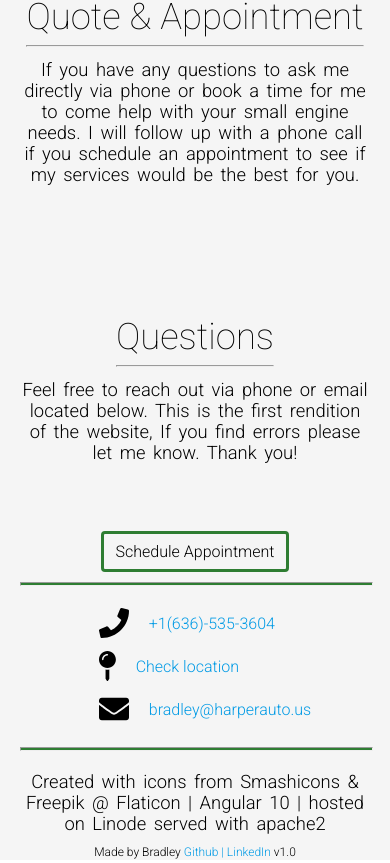
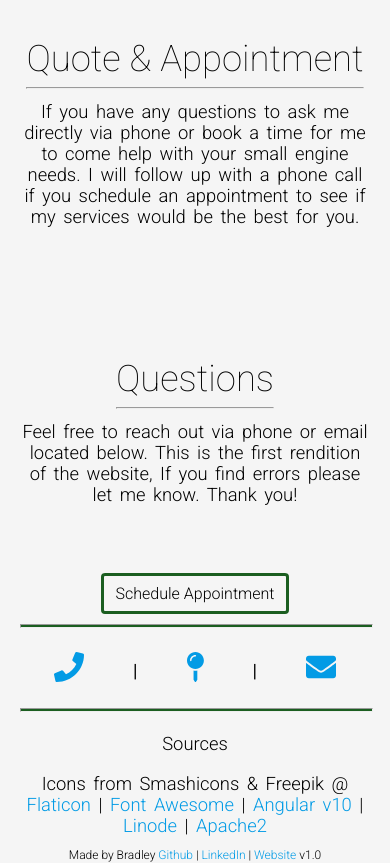
Before and after one commit to BradleyHarper/serviceWebsite, an Angular app: page / in a window 390 px wide. Shown: the part 1713-2576 px from the top of the page. Built offline with nearby package versions, Linux system fonts and the light colour scheme.

Commit message:
Style changes. Opted for only icons in the contact section. Edited sources. Ensured intended mobile experience.

```diff
--- a/src/app/app.component.html
+++ b/src/app/app.component.html
@@ -30,27 +30,40 @@
     </a>
     <script src="https://embed.acuityscheduling.com/embed/button/20680843.js" async></script>
     <iframe [hidden]="mapVisible" class="delivery-map" src="https://www.google.com/maps/d/embed?mid=1fJfj10-UVgfbt21ky0_88zrXQwfwO4sL" frameborder="0"></iframe>
-    <hr class="hr-break green darken-3">
+    <hr class="hr-break green darken-4">
     <footer>
       <div class="icons">
         <div class="icon-phone">
-          <fa-icon [icon]="faPhone"></fa-icon>
-          <a href="tel:+16365353604">+1(636)-535-3604</a>
+          <a href="tel:+16365353604"><fa-icon [icon]="faPhone"></fa-icon></a>
         </div>
+        <h6>|</h6>
         <div class="icon-location" (click)="openMapToggle()">
           <fa-icon [icon]="faMapPin"></fa-icon>
-          <p>Check location</p>
         </div>
+        <h6>|</h6>
         <div class="icon-mail">
-          <fa-icon [icon]="faEnvelope"></fa-icon>
-          <a href="mailto: bradley@harperauto.us">bradley@harperauto.us</a>
+          <a href="mailto: bradley@harperauto.us"><fa-icon [icon]="faEnvelope"></fa-icon></a>
         </div>
       </div>
     </footer>
-    <hr class="hr-break green darken-3">
+    <hr class="hr-break green darken-4">
     <div class="sources">
-      <h6>Created with icons from Smashicons & Freepik @ <a href="https://www.flaticon.com/">Flaticon</a> | Angular 10 | hosted on Linode served with apache2</h6>
+      <h6>Sources</h6>
+      <h6>Icons from Smashicons & Freepik @
+        <a href="https://www.flaticon.com/">Flaticon</a> |
+        <a href="https://fontawesome.com">Font&nbsp;Awesome</a> |
+        <a href="https://angular.io/">Angular&nbsp;v10</a> |
+        <a href="https://linode.com/">Linode</a> |
+        <a href="https://apache.org">Apache2</a>
+      </h6>
     </div>
-    <small>Made by Bradley <a href="https://github.com/BradleyHarper">Github | </a> <a href="https://www.linkedin.com/in/bradley-harper-78451a73/">LinkedIn</a> v1.0</small>
+    <small>
+      Made by Bradley
+      <a href="https://github.com/BradleyHarper">Github</a> |
+      <a href="https://www.linkedin.com/in/bradley-harper-78451a73/">LinkedIn</a> |
+      <a href="https://bradleyharper.me/">Website</a>
+      v1.0
+    </small>
+    <br>
   </div>
 </div>
--- a/src/app/app.component.scss
+++ b/src/app/app.component.scss
@@ -1,6 +1,6 @@
 @import "node_modules/materialize-css/sass/materialize";
 
-@media screen and (min-width: 700px) {
+@media screen and (min-width: 750px) {
   .about-descriptions:nth-of-type(3n+2) {
     position: relative;
     left: 50px;
@@ -9,16 +9,6 @@
   .about-descriptions:nth-of-type(3n+3) {
     position: relative;
     right: 100px;
-  }
-}
-
-@media screen and (max-width: 700px) {
-  footer {
-    justify-content: center !important;
-  }
-
-  .icons {
-    flex-direction: column !important;
   }
 }
 
@@ -71,7 +61,7 @@ small {
   background: whitesmoke;
   color: black;
   padding: 8px 12px;
-  border: 3px solid #2e7d32;
+  border: 3px solid #1B5E20;
   border-radius: 4px;
   margin: 10px 0;
   text-decoration: none;
@@ -80,8 +70,12 @@ small {
   font-weight: 300;
 }
 
+.acuity-embed-button:hover{
+  background-color: antiquewhite;
+}
+
 .container {
-  max-width: 1000px;
+  max-width: 800px;
 }
 
 .delivery-map {
@@ -105,9 +99,14 @@ small {
 .icon-phone, .icon-location, .icon-mail{
   display: flex;
   align-items: center;
+  justify-content: center;
 }
 
-.icon-location > p {
+.icon-phone:hover, .icon-mail:hover, .icon-location:hover {
+  background-color: antiquewhite;
+}
+
+.icon-location > fa-icon {
   color: #039be5;
 }
 
@@ -116,6 +115,7 @@ small {
   justify-content: space-around;
   flex-direction: row;
   font-weight: 300;
+  width: 100%;
 }
 
 .icons > div > p:hover, .icons > div > a:hover {
@@ -154,14 +154,11 @@ small {
 .sources {
   display: flex;
   justify-content: center;
+  flex-direction: column;
 }
 
 .sources > h6 {
   font-weight: 300;
-}
-
-.sources > h6 > a {
-  color: black;
 }
 
 .sources > h6 > a:hover {
--- a/src/app/models/content.ts
+++ b/src/app/models/content.ts
@@ -13,19 +13,14 @@ export class Content {
       title: 'Pricing',
       content: 'On booking you\'ll see my rate per hour(s). If the job only takes an hour, you pay an hour. The final bill will have the cost of parts included.'
     },
-    // {
-    //   title: 'First clients',
-    //   content: 'Although I\'ve been repairing small engine ran equipment for years being mobile is brand new to me. ' +
-    //     'If the job takes less or more time than expected I\'ll contact you and keep you informed on the updated completion time.'
-    // },
     {
       title: 'Repair Types',
       content: 'Hard to start hand held equipment / push mower wearing out your shoulder? Self propelled drive on push mower not working anymore?' +
-        ' Give me a call.'
+        'I\'m also open to helping to help finish a project, maybe we could both learn a thing or two!'
     },
     {
       title: 'Location',
-      content: 'To make sure I\'m close enough to you, click on "check location" at the bottom of the website.' +
+      content: 'To make sure I\'m close enough to you, click on the map pin icon at the bottom of the website.' +
         ' If you\'re not too far away from my residence but out of the service zone on the map give me a call.'
     },
     {
```
